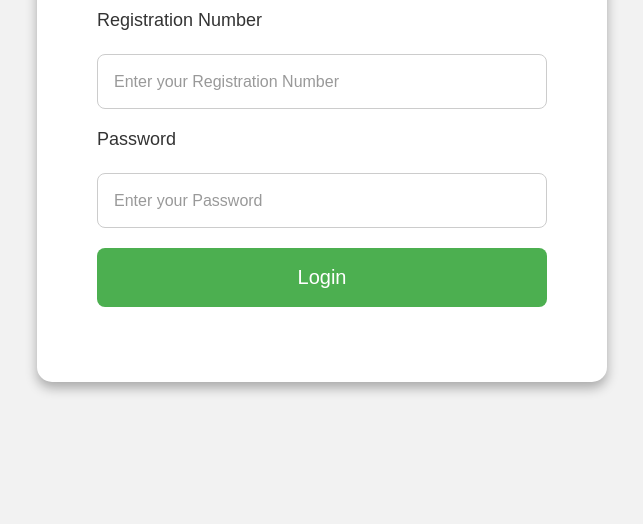
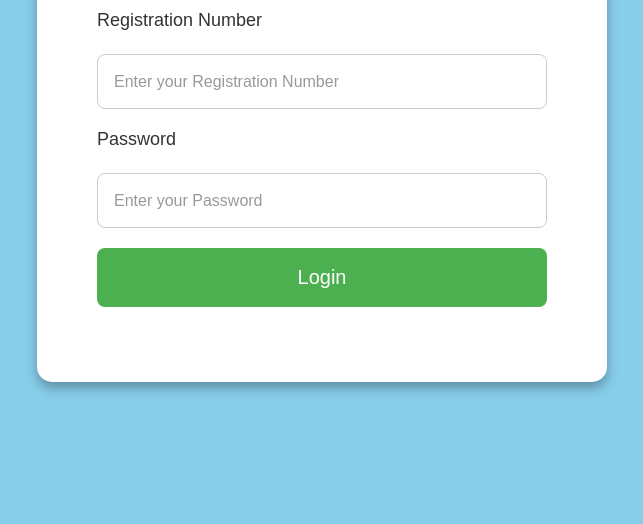
Before and after one commit to lakshmanmasetty/lakshman, a plain HTML site: page index.html in a window 1280 px wide. Shown: the part 276-800 px from the top of the page, without its empty margins (318-961 px from the left). Drawn offline with Linux system fonts and the light colour scheme.

Commit message:
Update index.html

```diff
--- a/index.html
+++ b/index.html
@@ -7,7 +7,7 @@
     <style>
         body {
             font-family: Arial, sans-serif;
-            background-color: #f2f2f2;
+            background-color:#87CEEB ;
             display: flex;
             justify-content: center;
             align-items: center;
```
